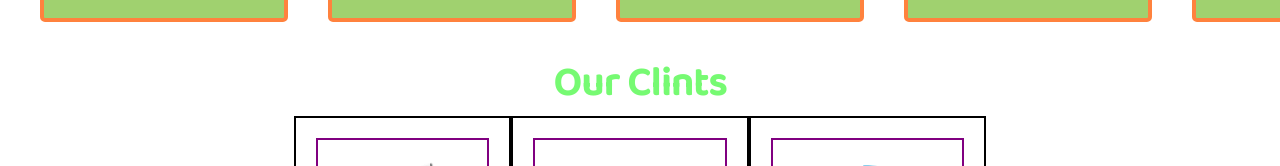
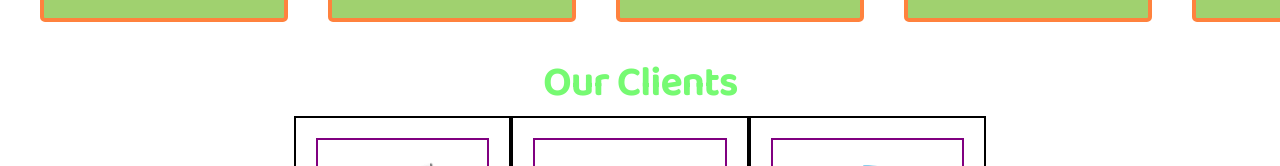
Before and after one commit to Alfresco-green/startupwebmain, a plain HTML site: page index.html in a window 1280 px wide. Shown: the part 1797-1963 px from the top of the page. Drawn offline with Linux system fonts and the light colour scheme; files that its build step writes are made by us from their sources; a web font is replaced by a local one.

Commit message:
Update index.html

```diff
--- a/index.html
+++ b/index.html
@@ -82,7 +82,7 @@ font-family: 'Sura', serif; -->
     </section>
 
     <section id="clint-section">
-        <h1 class="h1-primary center">Our Clints</h1>
+        <h1 class="h1-primary center">Our Clients</h1>
         <div id="clints">
             <div class="clint-item">
                 <img src="logo1.png" alt=" this logo does not laod">
```
